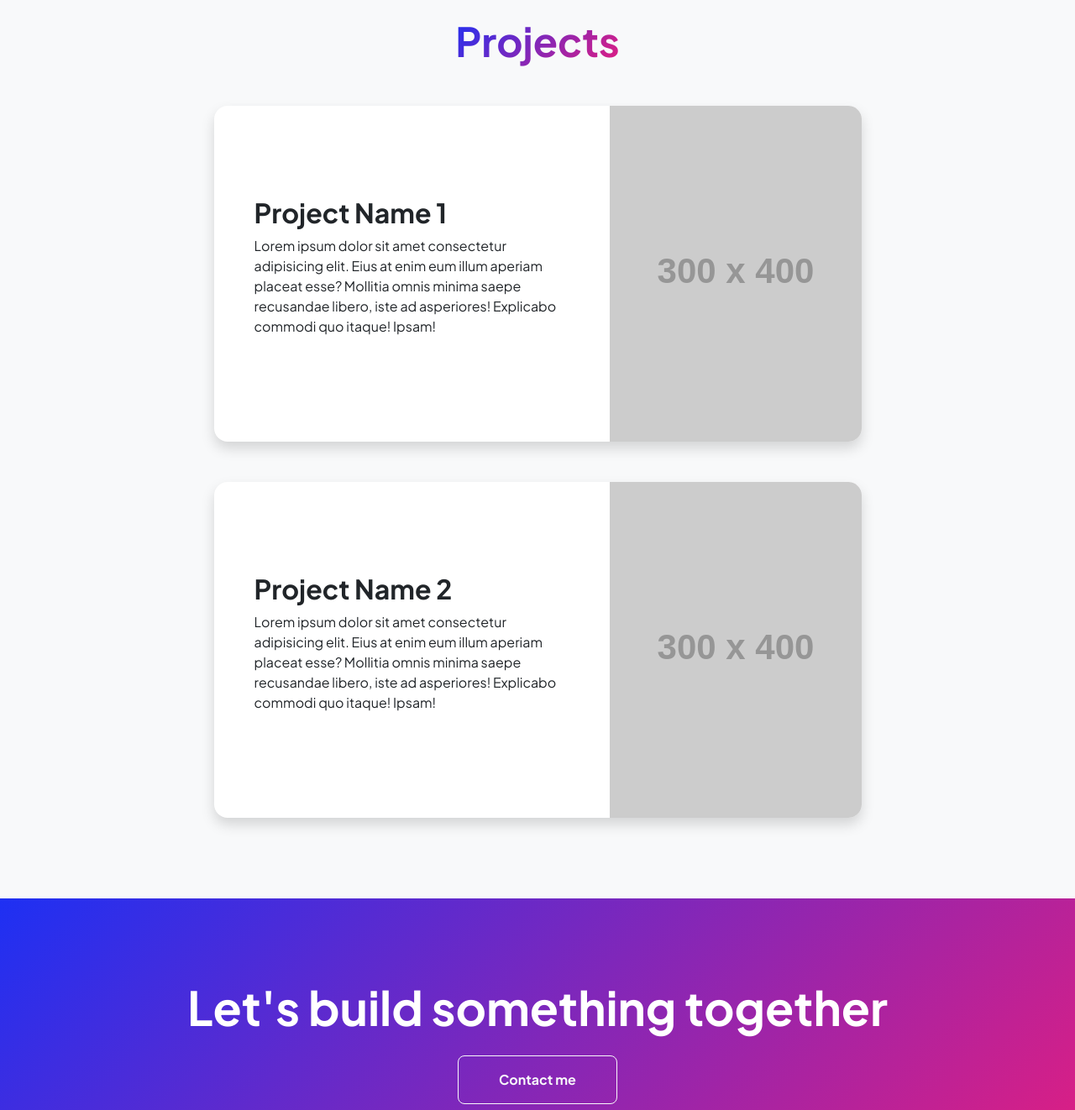
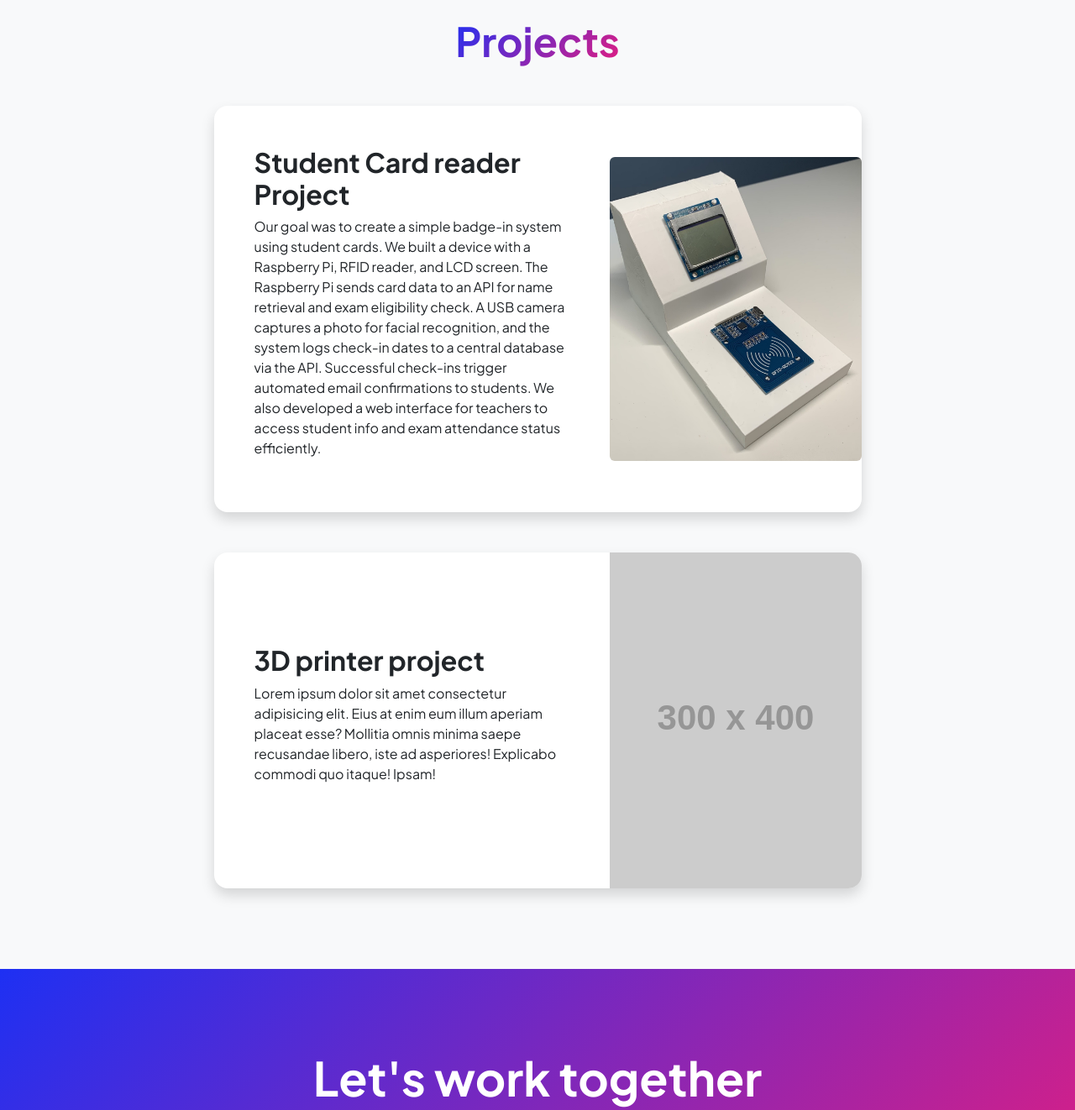
Before and after one commit to ThomasDeboel/ThomasDeboel.github.io, a plain HTML site: page projects.html in a window 1280 px wide. Shown: the part 100-1422 px from the top of the page at 84% size. Drawn offline with nearby package versions, Linux system fonts and the light colour scheme; placeholder pictures from the web are drawn by us.

Commit message:
Refactor About Me section and update project descriptions

```diff
--- a/projects.html
+++ b/projects.html
@@ -47,10 +47,10 @@
                                 <div class="card-body p-0">
                                     <div class="d-flex align-items-center">
                                         <div class="p-5">
-                                            <h2 class="fw-bolder">Project Name 1</h2>
-                                            <p>Lorem ipsum dolor sit amet consectetur adipisicing elit. Eius at enim eum illum aperiam placeat esse? Mollitia omnis minima saepe recusandae libero, iste ad asperiores! Explicabo commodi quo itaque! Ipsam!</p>
+                                            <h2 class="fw-bolder">Student Card reader Project</h2>
+                                            <p>Our goal was to create a simple badge-in system using student cards. We built a device with a Raspberry Pi, RFID reader, and LCD screen. The Raspberry Pi sends card data to an API for name retrieval and exam eligibility check. A USB camera captures a photo for facial recognition, and the system logs check-in dates to a central database via the API. Successful check-ins trigger automated email confirmations to students. We also developed a web interface for teachers to access student info and exam attendance status efficiently.</p>
                                         </div>
-                                        <img class="img-fluid" src="https://dummyimage.com/300x400/343a40/6c757d" alt="..." />
+                                        <img class="img-fluid rounded" src="assets\SENAProject.jpg" alt="SENAProject" width="300px"/>
                                     </div>
                                 </div>
                             </div>
@@ -59,7 +59,7 @@
                                 <div class="card-body p-0">
                                     <div class="d-flex align-items-center">
                                         <div class="p-5">
-                                            <h2 class="fw-bolder">Project Name 2</h2>
+                                            <h2 class="fw-bolder">3D printer project</h2>
                                             <p>Lorem ipsum dolor sit amet consectetur adipisicing elit. Eius at enim eum illum aperiam placeat esse? Mollitia omnis minima saepe recusandae libero, iste ad asperiores! Explicabo commodi quo itaque! Ipsam!</p>
                                         </div>
                                         <img class="img-fluid" src="https://dummyimage.com/300x400/343a40/6c757d" alt="..." />
@@ -74,7 +74,7 @@
             <section class="py-5 bg-gradient-primary-to-secondary text-white">
                 <div class="container px-5 my-5">
                     <div class="text-center">
-                        <h2 class="display-4 fw-bolder mb-4">Let's build something together</h2>
+                        <h2 class="display-4 fw-bolder mb-4">Let's work together</h2>
                         <a class="btn btn-outline-light btn-lg px-5 py-3 fs-6 fw-bolder" href="contact.html">Contact me</a>
                     </div>
                 </div>
```
Also changed, not shown: index.html (+3 -7 lines), assets/SENAProject.jpg (added).
